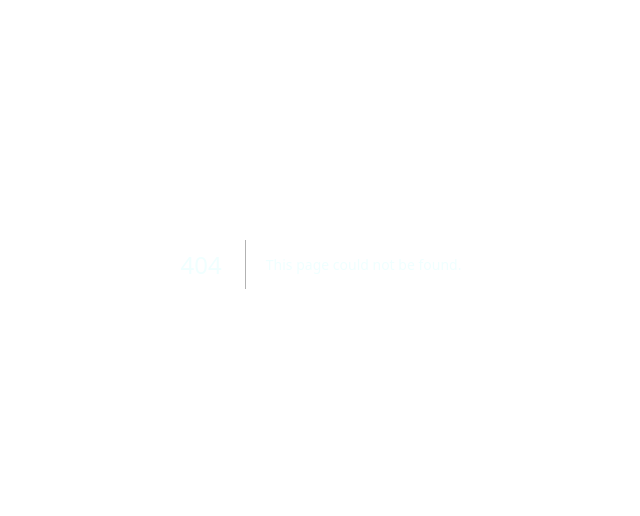
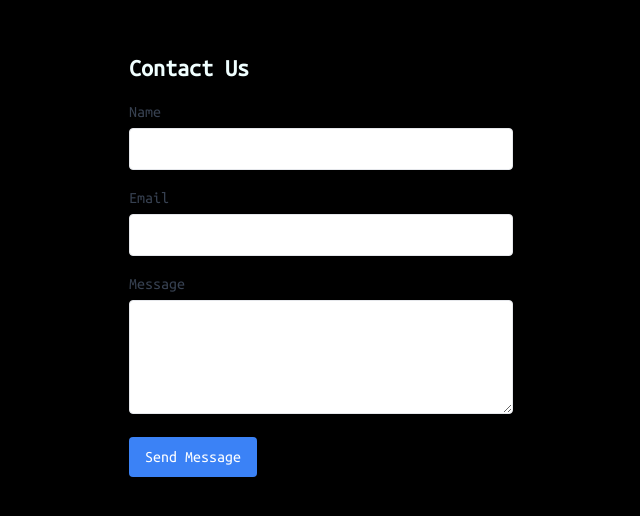
Before and after one commit to M-416U/see-here, a Next.js app: page /contact in a window 1280 px wide. Before the commit this address had no page. Shown: the part 136-652 px from the top of the page, without its empty margins (319-959 px from the left). Built offline with nearby package versions, Linux system fonts and the light colour scheme.

Commit message:
Add Email Sender

```diff
--- /dev/null
+++ b/app/about/page.js
@@ -0,0 +1,28 @@
+import React from "react";
+
+const About = () => {
+  return (
+    <div className="bg-black min-h-screen flex items-center justify-center">
+      <div className="bg-slate-300 p-8 rounded shadow-md max-w-md w-full">
+        <h1 className="text-2xl font-semibold mb-4">About Us</h1>
+        <p className="text-gray-700 mb-4">
+          Welcome to MovieMania! We are a passionate team of movie enthusiasts
+          dedicated to providing you with the latest and greatest in the world
+          of cinema.
+        </p>
+        <p className="text-gray-700 mb-4">
+          Our mission is to share our love for movies and help you discover new
+          films that you'll enjoy. From classic masterpieces to the hottest
+          releases, we've got you covered.
+        </p>
+        <p className="text-gray-700">
+          Our team is made up of movie critics, industry experts, and avid
+          viewers who are excited to curate recommendations and reviews just for
+          you.
+        </p>
+      </div>
+    </div>
+  );
+};
+
+export default About;
--- /dev/null
+++ b/app/contact/page.js
@@ -0,0 +1,98 @@
+"use client";
+import React, { useState } from "react";
+import axios from "axios";
+
+const Contact = () => {
+  const [formData, setFormData] = useState({
+    name: "",
+    email: "",
+    message: "",
+  });
+
+  const handleChange = (e) => {
+    const { name, value } = e.target;
+    setFormData((prevData) => ({
+      ...prevData,
+      [name]: value,
+    }));
+  };
+
+  const handleSubmit = async (e) => {
+    e.preventDefault();
+    try {
+      await axios.post("/api/send-email", formData);
+      console.log("Email sent successfully");
+    } catch (error) {
+      console.error("Error sending email:", error);
+    }
+  };
+
+  return (
+    <div className="bg-black min-h-screen flex items-center justify-center">
+      <div className="bg-slte-500 p-8 rounded shadow-md max-w-md w-full">
+        <h1 className="text-2xl font-semibold mb-4">Contact Us</h1>
+        <form onSubmit={handleSubmit}>
+          <div className="mb-4">
+            <label
+              htmlFor="name"
+              className="block text-gray-700 font-medium mb-1"
+            >
+              Name
+            </label>
+            <input
+              type="text"
+              id="name"
+              name="name"
+              value={formData.name}
+              onChange={handleChange}
+              className="w-full border rounded px-3 py-2"
+              required
+            />
+          </div>
+          <div className="mb-4">
+            <label
+              htmlFor="email"
+              className="block text-gray-700 font-medium mb-1"
+            >
+              Email
+            </label>
+            <input
+              type="email"
+              id="email"
+              name="email"
+              value={formData.email}
+              onChange={handleChange}
+              className="w-full border rounded px-3 py-2"
+              required
+            />
+          </div>
+          <div className="mb-4">
+            <label
+              htmlFor="message"
+              className="block text-gray-700 font-medium mb-1"
+            >
+              Message
+            </label>
+            <textarea
+              id="message"
+              name="message"
+              value={formData.message}
+              onChange={handleChange}
+              className="w-full border rounded px-3 py-2 text-black"
+              rows="4"
+              required
+            />
+          </div>
+          <button
+            type="submit"
+            className="bg-blue-500 text-white px-4 py-2 rounded hover:bg-blue-600"
+          >
+            Send Message
+          </button>
+        </form>
+      </div>
+    </div>
+  );
+};
+
+export default Contact;
--- a/app/layout.js
+++ b/app/layout.js
@@ -19,6 +19,11 @@ export default function RootLayout({ children }) {
         src="https://pagead2.googlesyndication.com/pagead/js/adsbygoogle.js?client=ca-pub-9570051132890232"
         crossorigin="anonymous"
       ></script>
+      <script
+        async
+        src="https://pagead2.googlesyndication.com/pagead/js/adsbygoogle.js?client=ca-pub-9570051132890232"
+        crossorigin="anonymous"
+      ></script>
       <body className={ubuntu.className}>{children}</body>
     </html>
   );
--- a/components/NavBar.js
+++ b/components/NavBar.js
@@ -51,7 +51,7 @@ export default function NavBar({ tv, home }) {
           flex-col md:flex-row rounded-md ${isOpen ? "block" : "hidden"}`}
         >
           {Links.map((link) => (
-            <Link href={link.link}>
+            <Link href={link.link} key={link.link}>
               <div className="flex items-center mt-1">
                 <span className="mr-1 leading-none block md:inline-block w-[100%] hover:bg-[#f0fffbfe] text-slate-900 md:text-white hover:text-sky-700 text-left p-1">
                   {link.name}
@@ -74,7 +74,7 @@ export default function NavBar({ tv, home }) {
             <ul className="hidden group-hover:flex flex-col w-[300px] bg-slate-200 absolute top-[20px] right-0 rounded-sm px-3 py-4">
               {tv
                 ? DropItemsTV.map((item) => (
-                    <Link href={item.link}>
+                    <Link href={item.link} key={item.link}>
                       <li className="text-slate-900 hover:bg-slate-900 px-3 hover:text-slate-200">
                         {item.name}
                       </li>
```
Also changed, not shown: api/send-email.js (added, +44 -0 lines), package.json (+5 -3 lines), server.js (added, +25 -0 lines), 1 other file (tests, documents, lock files or other folders).
